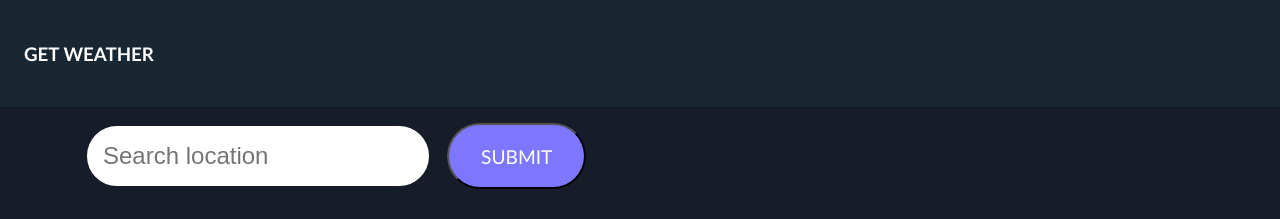
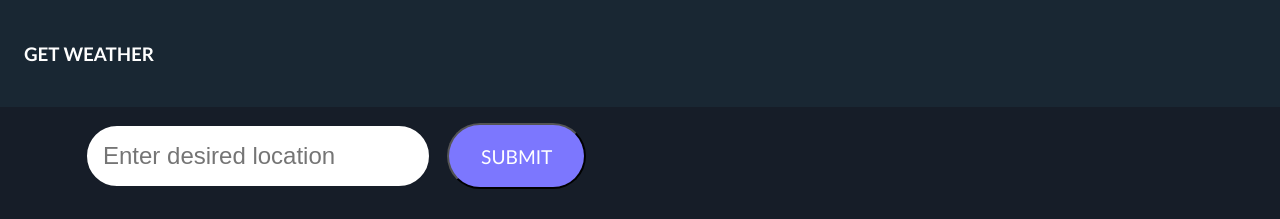
Before and after one commit to surajondev/get-weather, a React (Create React App) app: page / in a window 1280 px wide. Shown: the top 219 px of the page. Built offline with nearby package versions, Linux system fonts and the light colour scheme; no server answers.

Commit message:
Added a placeholder in the text-box.

```diff
--- a/src/App.js
+++ b/src/App.js
@@ -100,7 +100,7 @@ submit(e){
     return(
         <div>
             <form className="container form">
-            <input className="input-box" name="t1" type="text" placeholder="Search location" onChange={this.city}></input>
+            <input className="input-box" name="t1" type="text" placeholder="Search location" onChange={this.city} placeholder="Enter desired location"></input>
             <button className="submit-button" onClick={this.submit}><p className="p-submit">SUBMIT</p></button>
             </form>
             <Appcontainer
```
Also changed, not shown: 1 other file (tests, documents, lock files or other folders).
